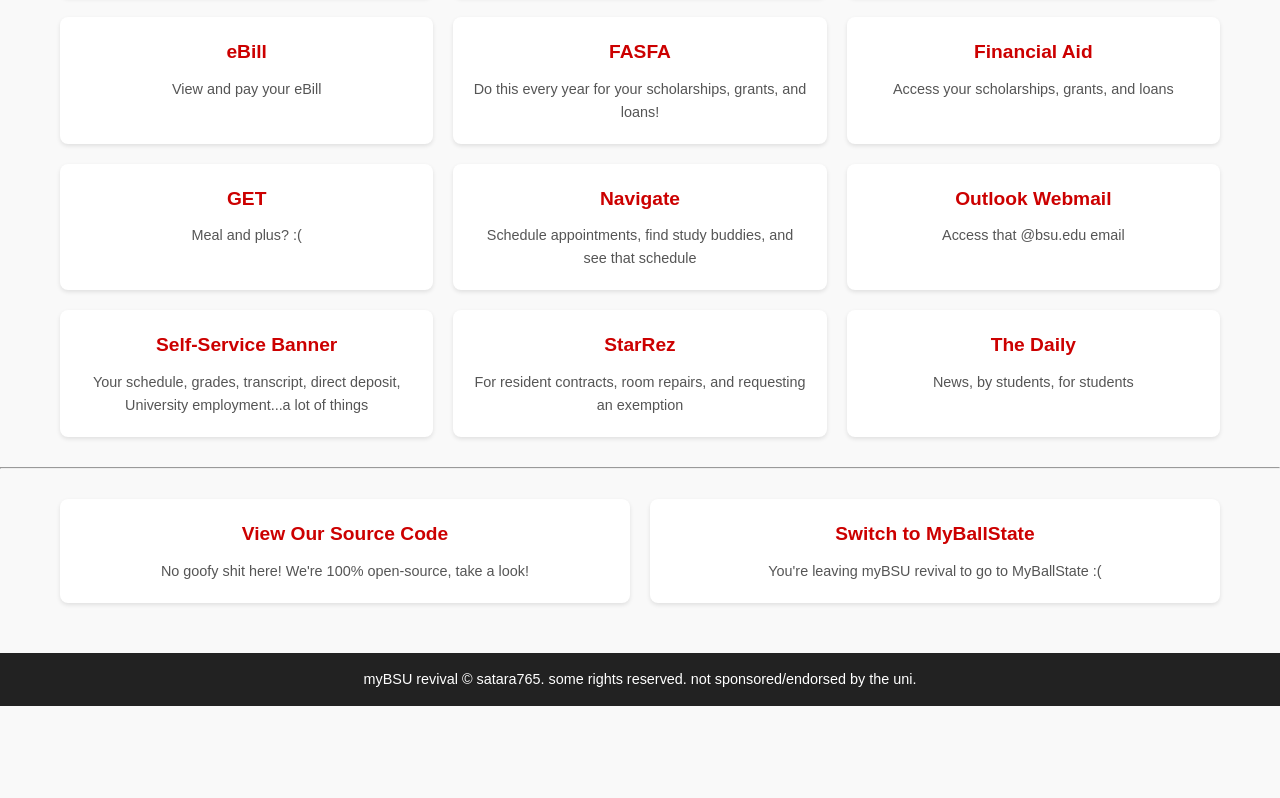
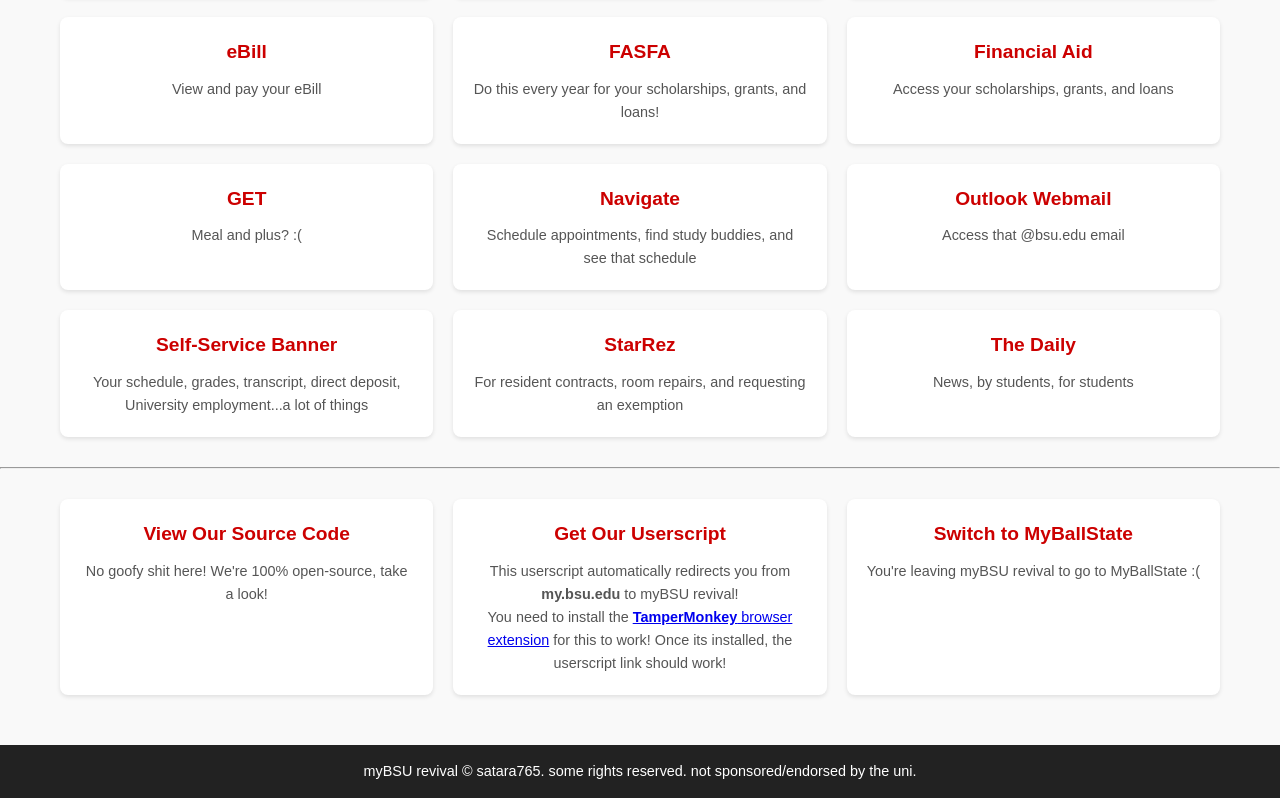
Before and after one commit to satara765/mybsu-revival, a plain HTML site: page index.html in a window 1280 px wide. Shown: the part 771-1569 px from the top of the page. Before the commit the page ends 1477 px from the top, so only its background shows below. Drawn offline with Linux system fonts and the light colour scheme.

Commit message:
Added our new userscript!

```diff
--- a/index.html
+++ b/index.html
@@ -227,6 +227,11 @@
             <h3><a href="https://github.com/satara765/mybsu-revival">View Our Source Code</a></h3>
             <p>No goofy shit here! We're 100% open-source, take a look!</p>
         </div>
+        <div class="service" id="us">
+            <h3><a href="https://cdn.jsdelivr.net/gh/satara765/mybsu-revival@latest/benny.user.js" target="_blank">Get Our Userscript</a></h3>
+            <p>This userscript automatically redirects you from <b>my.bsu.edu</b> to myBSU revival!</p>
+            <p>You need to install the <a href="https://www.tampermonkey.net/" target="_blank"><b>TamperMonkey</b> browser extension</a> for this to work! Once its installed, the userscript link should work!</p>
+        </div>
         <div class="service">
             <h3><a href="https://myballstate.bsu.edu">Switch to MyBallState</a></h3>
             <p>You're leaving myBSU revival to go to MyBallState :(</p>
@@ -235,6 +240,9 @@
     <footer>
         myBSU revival &copy; satara765. some rights reserved. not sponsored/endorsed by the uni.</small>
     </footer>
+    <script>
+      if (new URLSearchParams(location.search).has('us')) document.getElementById('us')?.style.setProperty('display', 'none');
+    </script>
     <script>
         window.onload = function() {
         document.querySelectorAll('a').forEach(link => {
```
